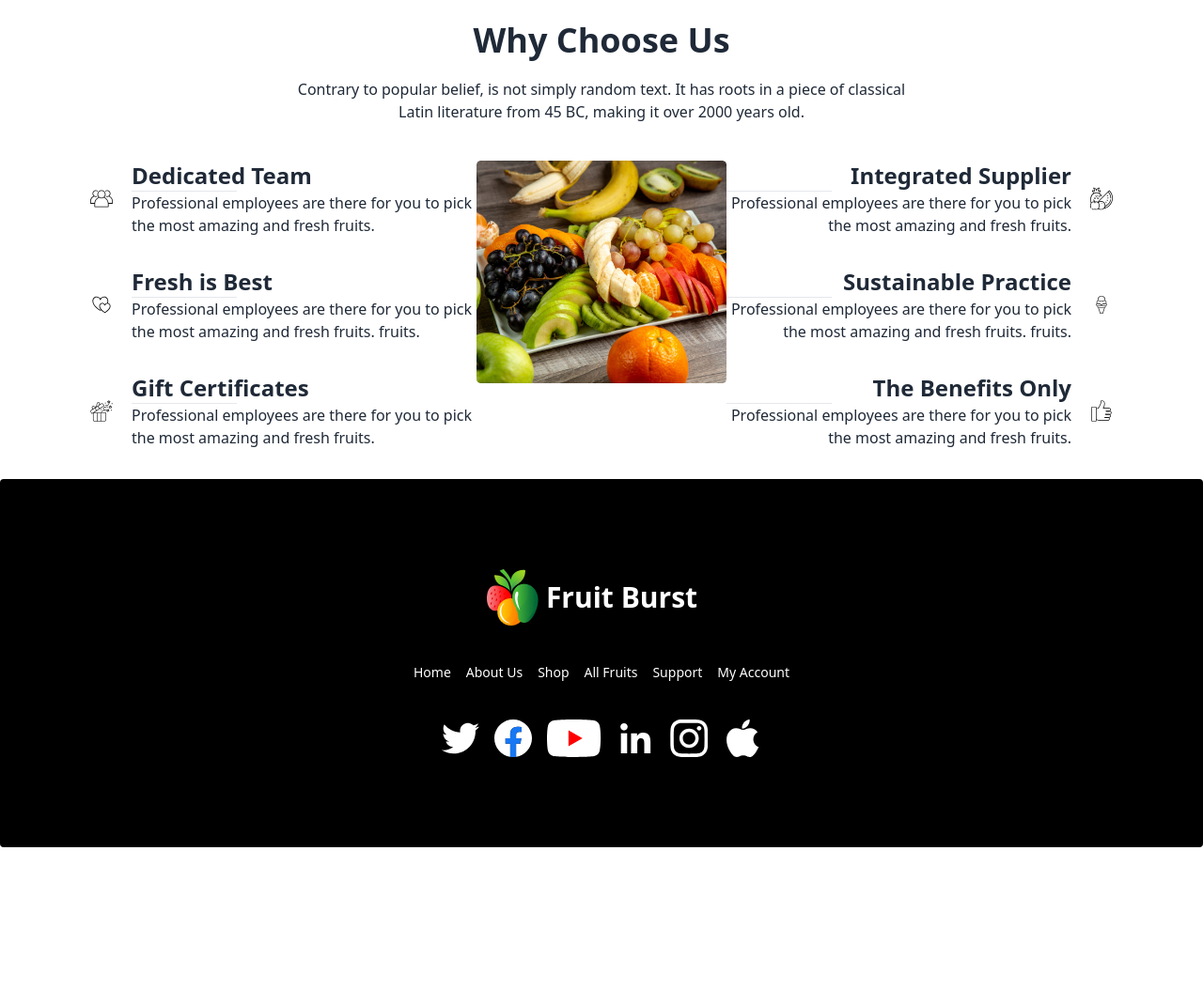
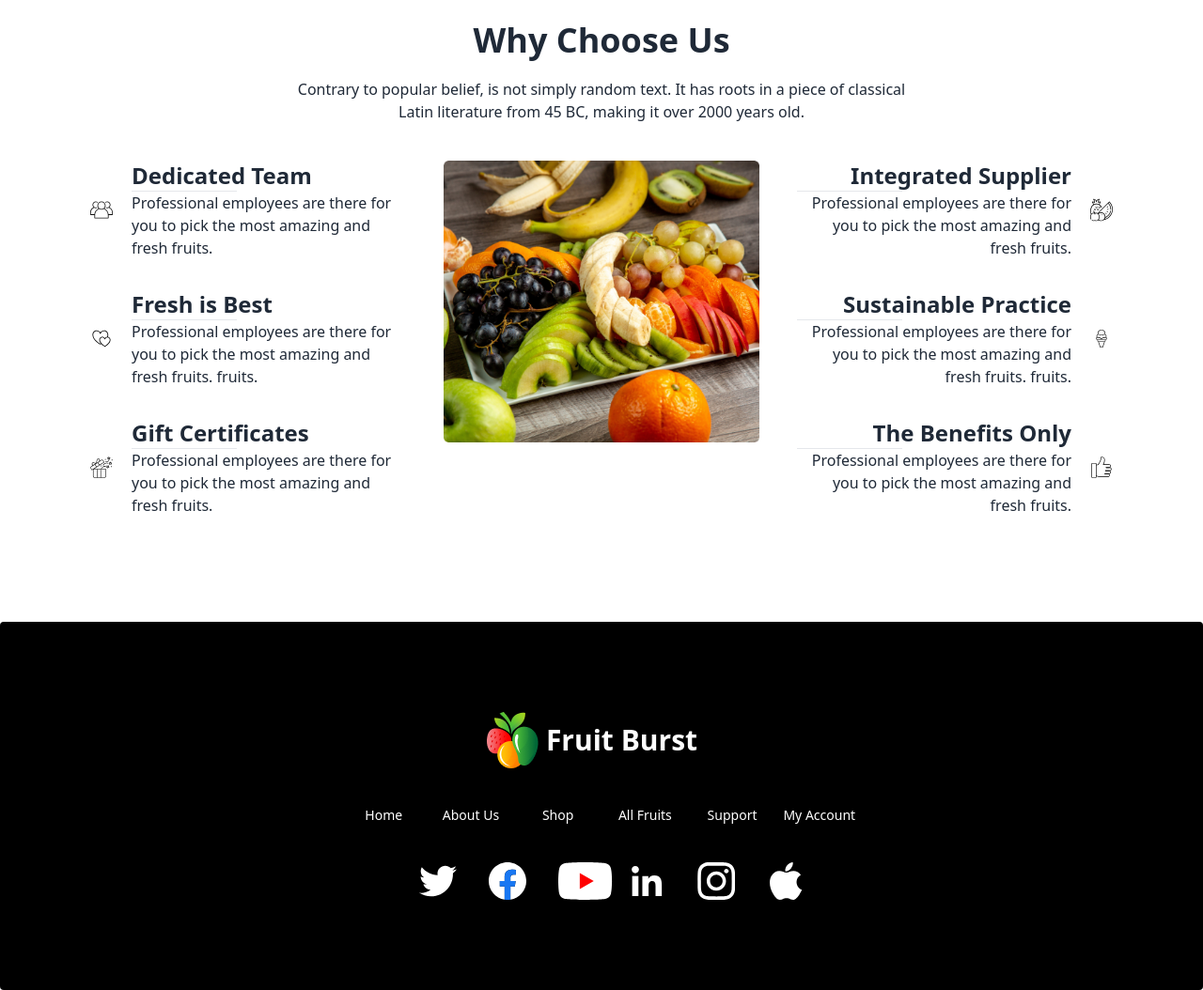
Before and after one commit to sujonsarkercmt/assignment-3, a plain HTML site: page index.html in a window 1280 px wide. Shown: the part 2533-3587 px from the top of the page at 94% size. Before the commit the page ends 3435 px from the top, so only its background shows below. Drawn offline with nearby package versions, Linux system fonts and the light colour scheme.

Commit message:
finally done

```diff
--- a/index.html
+++ b/index.html
@@ -308,7 +308,7 @@
                                     <img src="./images/twitter.svg" alt="">
                                     <img src="./images/linkedin.svg" alt="">
                                 </div>
-                            </div>
+                             </div>
                             <!-- meamber-1 -->
                             <div class="text-center flex flex-col items-center text-white">
                                 <img class="pt-12" src="./images/member1.png" alt="">
@@ -358,7 +358,7 @@
 
                     <div>
                         <!-- Choose one -->
-                        <div class="flex">
+                        <div class="grid gap-10 p-10 lg:p-0 grid-cols-1 md:grid-cols-2 lg:grid-cols-3">
                             <div class="grid gap-8">
                                 <div class="flex">
                                     <img class="pr-5 " src="./icon/group 1.svg" alt="">
@@ -395,7 +395,7 @@
                                 <img src="./images/whychoose1.png" alt="">
 
                             </div>
-                            <div>
+                            <div class="grid gap-8">
                                 <div class="grid gap-8">
                                     <div class="flex flex-row-reverse">
                                         <img class="pl-5" src="./icon/group4.svg" alt="">
@@ -448,12 +448,12 @@
         </section>
 
     </header>
-    <footer class="footer footer-center p-10 bg-black text-base-content rounded text-white py-24">
+    <footer class="footer footer-center p-10 bg-black text-base-content rounded text-white py-24 mt-0 lg:mt-28">
         <div class="flex items-center">
             <img src="./images/logo.png" alt="">
             <p class="text-3xl font-semibold pr-5">Fruit Burst</p>
         </div>
-        <div class="grid grid-flow-col gap-4">
+        <div class="grid gap-4 grid-cols-3 md:grid-cols-3 lg:grid-cols-6">
             <a class="link link-hover">Home</a>
             <a class="link link-hover">About Us</a>
             <a class="link link-hover">Shop</a>
@@ -462,62 +462,20 @@
             <a class="link link-hover">My Account</a>
         </div>
         <div>
-            <div class="grid grid-flow-col gap-4">
+
+            <div class="grid gap-4 grid-cols-3 md:grid-cols-3 lg:grid-cols-6 pl-0 lg:pl-10">
                 <a href=""><img src="./icon/s1.svg" alt=""></a>
                 <a href=""><img src="./icon/s2.svg" alt=""></a>
                 <a href=""><img src="./icon/s3.svg" alt=""></a>
                 <a href=""><img src="./icon/s4.svg" alt=""></a>
                 <a href=""><img src="./icon/s5.svg" alt=""></a>
-                <a href=""><img src="./icon/s6.svg" alt=""></a>
+                <a href=""><img src="./icon/s6.svg" alt="" class="pl-2 lg:pl-0"></a>
 
             </div>
         </div>
 
     </footer>
-    <!-- New Nav -->
-    <!-- <section class="max-w-screen-lg mx-auto px-8">
-        <nav
-            class="navber hidden flex justify-around items-center bg-[#F85559] rounded-full mt-4 py-2 md:hidden lg:inline-flex">
-            <div class="flex list-none gap-5 text-white">
-                <li>Home</li>
-                <li>About us</li>
-                <li>Shop</li>
-                <li>All Fruits</li>
-            </div>
-            <div  class="flex items-center gap-2">
-                <img src="./images/logo.png" alt="" class="text-sm">
-                <h1 class="text-3xl font-bold text-white">Fruit Burst</h1>
-            </div>
-            <div class="flex items-center">
-                <input type="text" placeholder="Search" class="input input-bordered w-64 rounded-full relative">
-                <i class="fa-solid fa-magnifying-glass absolute right-56"></i>
 
-            </div>
-        </nav>
-        -->
-    <!-- for small device navber
-        <nav class="p-4 lg:hidden">
-            <div class="container mx-auto md:items-center md:justify-between">
-                <div class="flex items-center justify-between">
-                    <div class="flex gap-2 items-center">
-                        <img src="./images/logo.png" alt="" class="text-xs">
-            <h1 class="text-2xl font-bold text-black">Fruit Burst</h1>
-                    </div>
-                    <button class="navbar-enddropdown">
-                        <label tabindex="0" class="navbar-endbtn m-1"> <svg class="h-6 w-6 text-black" fill="none" stroke="currentColor" view
-                        path
-
-                        </label>
-
-                    </button>
-                </div>
-
-            </div>
-
-        </nav>
-
-
-    </section> -->
 
 </body>
 
```
